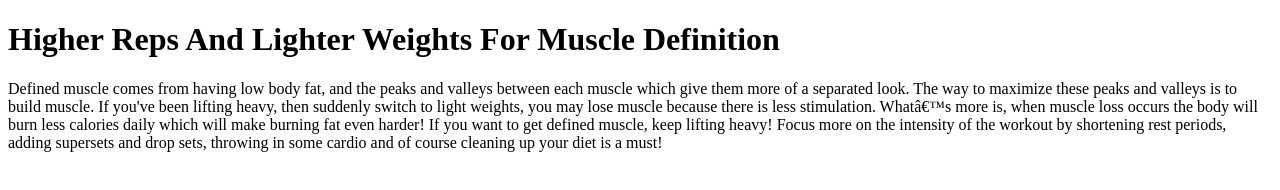
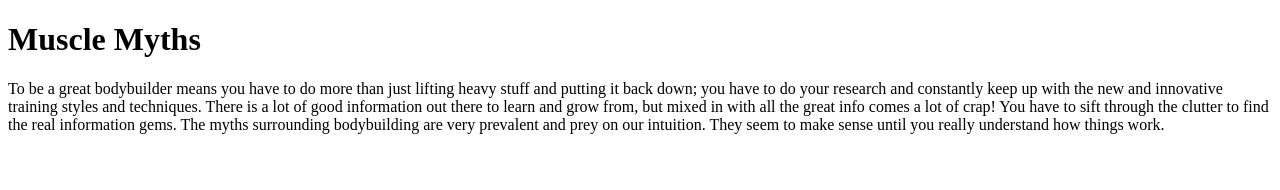
Before and after one commit to Kanglee1983/Takeflight-Fitness, a plain HTML site: page index.html in a window 1280 px wide. Drawn offline with Linux system fonts and the light colour scheme.

Commit message:
change title and header

```diff
--- a/index.html
+++ b/index.html
@@ -5,10 +5,7 @@
 	<title>Takeflight Fitness</title>
    </head>
    <body>
-	 <h1>Higher Reps And Lighter Weights For Muscle Definition</h1>
-	 <p>Defined muscle comes from having low body fat, and the peaks and valleys between each muscle which give them more of a separated look. The way to maximize these peaks and valleys is to build muscle.
-	 If you've been lifting heavy, then suddenly switch to light weights, you may lose muscle because there is less stimulation.
-	 What’s more is, when muscle loss occurs the body will burn less calories daily which will make burning fat even harder! If you want to get defined muscle, keep lifting heavy!
-	 Focus more on the intensity of the workout by shortening rest periods, adding supersets and drop sets, throwing in some cardio and of course cleaning up your diet is a must!</p>
+	 <h1>Muscle Myths</h1>
+	 <p>To be a great bodybuilder means you have to do more than just lifting heavy stuff and putting it back down; you have to do your research and constantly keep up with the new and innovative training styles and techniques. There is a lot of good information out there to learn and grow from, but mixed in with all the great info comes a lot of crap! You have to sift through the clutter to find the real information gems. The myths surrounding bodybuilding are very prevalent and prey on our intuition. They seem to make sense until you really understand how things work.</p>
   </body>
 </html>
```
